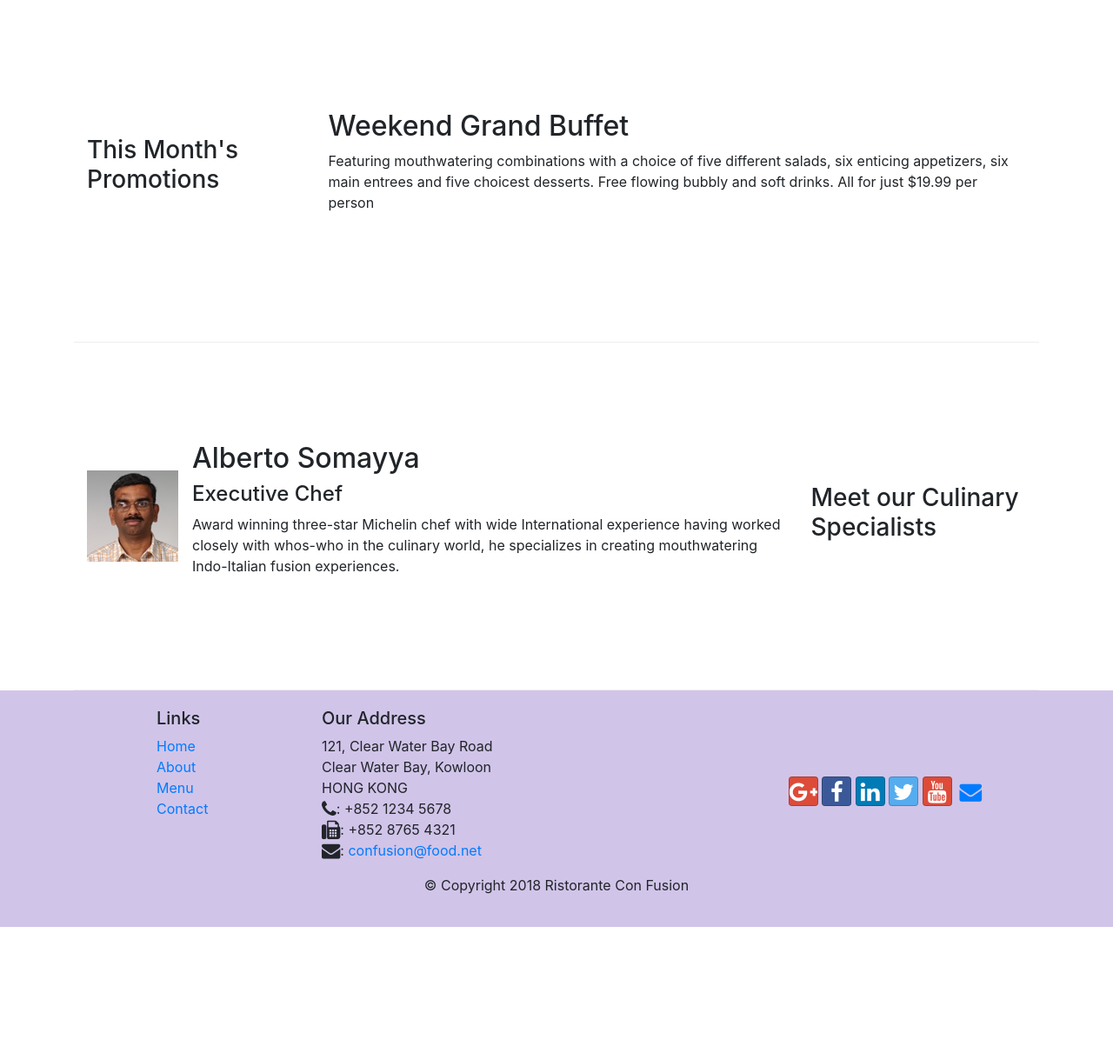
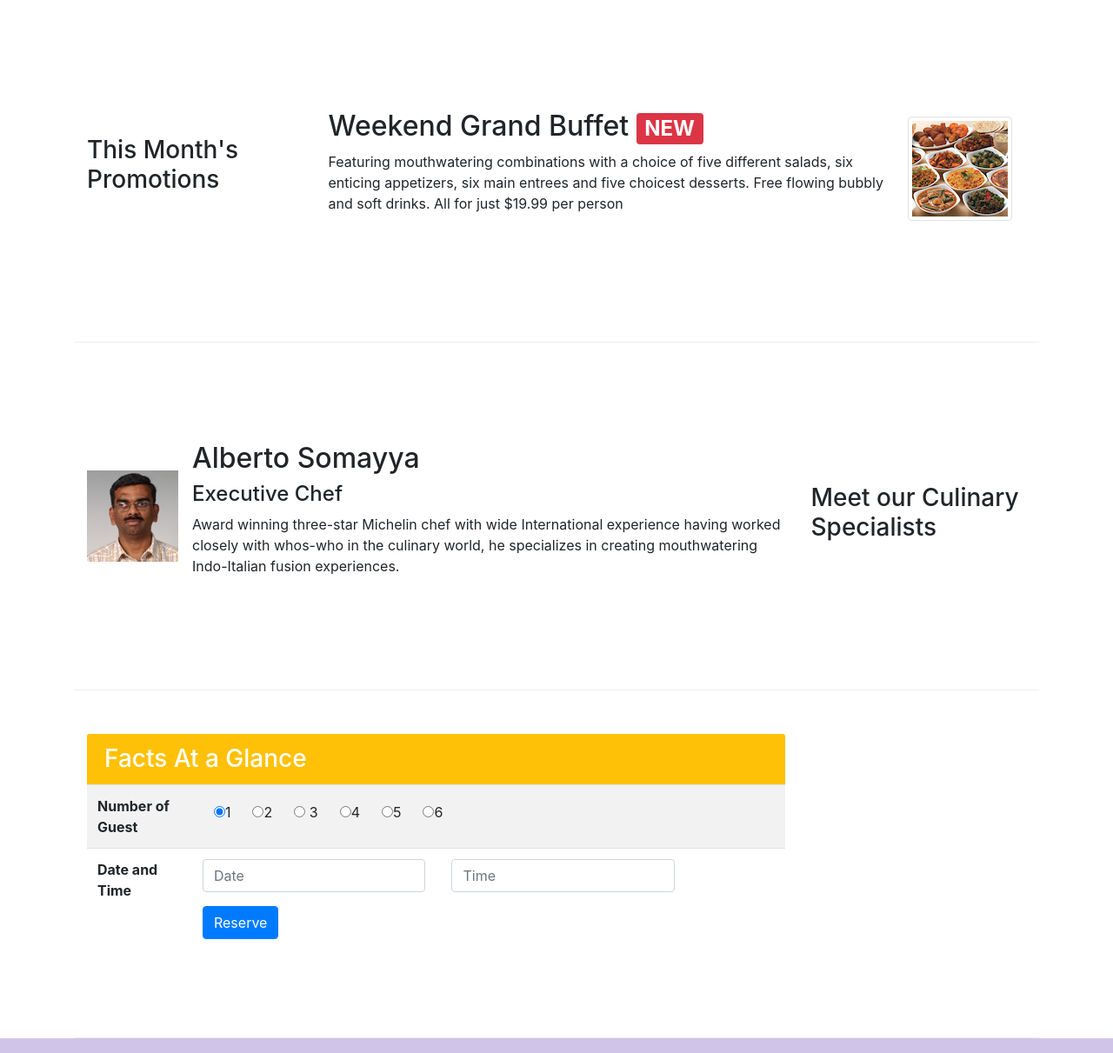
Before and after one commit to RodrigoVillacinda/ProyectBootStrap, a website: page index.html in a window 1280 px wide. Shown: the part 740-1951 px from the top of the page at 87% size. Before the commit the page ends 1806 px from the top, so only its background shows below. Drawn offline with nearby package versions, Linux system fonts and the light colour scheme.

Commit message:
Add card and ref in index

```diff
--- a/index.html
+++ b/index.html
@@ -46,6 +46,13 @@
                 <div class="col-12 col-sm align-self-center">
                     <img src="img/logo.png" class="img-fluid">
                 </div>
+                <div class="col-12 col-sm align-self-center">
+                    <div class="form-group row">
+                        <div class="col-8 col-md-12">
+                            <a href="#ola" class="btn btn-success btn-warning btn-lg btn-block">Reserve Table</a>
+                        </div>
+                    </div>
+                </div>
             </div>
         </div>
     </header>
@@ -60,22 +67,31 @@
                     <img class="d-flex mr-3 img-thumbnail align-self-center" src="img/uthappizza.png"
                     alt="uthappizza">
                     <div class="media-body">
-                        <h2 class="mt-0">Uthappizza</h2>
+                        <h2 class="mt-0">Uthappizza
+                            <span class="badge badge-danger">HOT</span>
+                            <span class="badge badge-pill badge-secondary">$4.99</span></h2>
                         <p>A unique combination of Indian Uthappam (pancake) and Italian pizza, topped with Cerignola olives, ripe vine cherry tomatoes, Vidalia onion, Guntur chillies and Buffalo Paneer.</p>
                     </div>
                 </div>
             </div>
         </div>
 
-
         <div class="row row-content align-items-center">
             <div class="col-12 col-sm-4 col-md-3">
                 <h3>This Month's Promotions</h3>
             </div>
-            <div class="col col-sm col-md">
-                <h2>Weekend Grand Buffet</h2>
-                <p>Featuring mouthwatering combinations with a choice of five different salads, six enticing appetizers, six main entrees and five choicest desserts. Free flowing bubbly and soft drinks. All for just $19.99 per person </p>
+
+            <div class="col col-sm order-sm-last col-md">
+            <div class="media">
+                <div class="media-body">
+                    <h2 class="mt-0">Weekend Grand Buffet
+                        <span class="badge badge-danger">NEW</span></h2>
+                    <p>Featuring mouthwatering combinations with a choice of five different salads, six enticing appetizers, six main entrees and five choicest desserts. Free flowing bubbly and soft drinks. All for just $19.99 per person </p>
+                </div>
+                <img class="d-flex mr-3 img-thumbnail align-self-center" src="img/buffet.png"
+                alt="buffet">
             </div>
+        </div>
         </div>
 
         <div class="row row-content align-items-center">
@@ -94,6 +110,67 @@
                 </div>
 
             </div>
+        </div>
+        <div class="row row-content" id="ola">
+            <div class="col-sm">
+                <div class="table-responsive">
+                 <table class="table table-striped">
+                     <thead class="badge-warning">
+                         <tr>
+                            <h3 class="card-header bg-warning text-white">Facts At a Glance</h3>
+                         </tr>
+                     </thead>
+                     <tbody>
+                         <tr>
+                             <th>Number of <br>Guest</th>
+                             <td>
+                                <div class="btn-group" data-toggle="buttons">
+                                    <label class="btn active">
+                                      <input type="radio" name="options" value="red" autocomplete="off" checked>1
+                                    </label>
+                                    <label class="btn">
+                                      <input type="radio" name="options" value="orange" autocomplete="off">2
+                                    </label>
+                                    <label class="btn">
+                                      <input type="radio" name="options" value="yellow" autocomplete="off"> 3
+                                    </label>
+                                    <label class="btn">
+                                        <input type="radio" name="options" value="yellow" autocomplete="off">4
+                                    </label>
+                                    <label class="btn">
+                                        <input type="radio" name="options" value="yellow" autocomplete="off">5
+                                    </label>
+                                    <label class="btn">
+                                        <input type="radio" name="options" value="yellow" autocomplete="off">6
+                                    </label>
+                                  </div>
+                            </td>
+                         </tr>
+                         <tr>
+                            <th><div>Date and<br>Time</div></th>
+
+                             <td> <div class="form-group row">
+                                <div class="col-6 col-md-5">
+                                    <input type="tel" class="form-control" id="areacode" name="areacode"
+                                    placeholder="Date">
+                                </div>
+                                <div class="col-8 col-md-5">
+                                    <input type="tel" class="form-control" id="telnum" name="telnum"
+                                    placeholder="Time">
+                                </div>
+                            </div>
+                            <div class="form-group row">
+                                <div class="col-8 col-md-5">
+                                    <button type="submit" class="btn btn-primary">Reserve</button>
+                                </div>
+                            </div>
+                            </td>
+                         </tr>
+                     </tbody>
+                 </table>
+             </div>
+            </div>
+            <div class="col-12 col-sm-3"></div>
         </div>
     </div>
 
```
Also changed, not shown: css/styles.css (line endings or trailing spaces).
